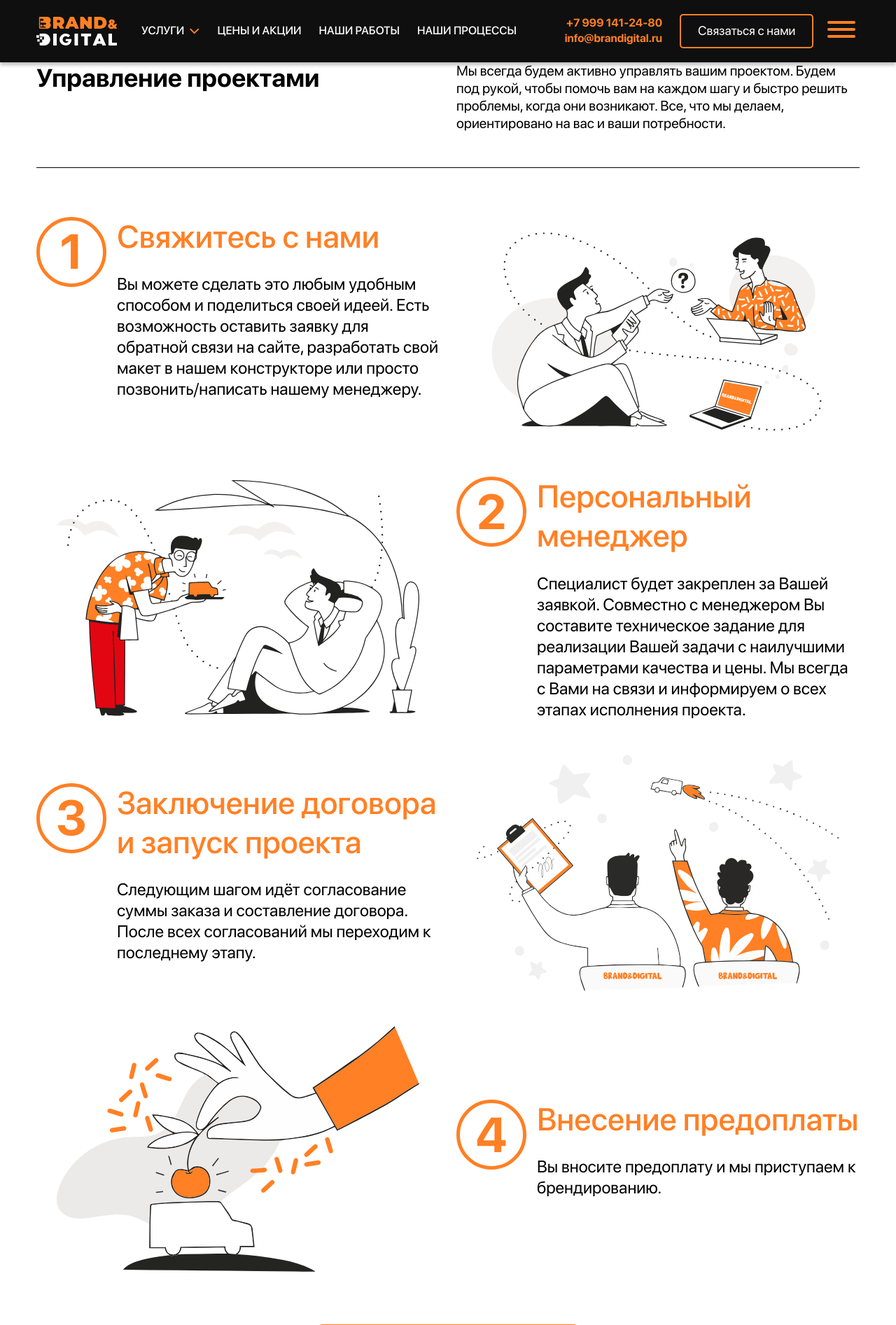
After one commit to acr0matic/brand-digital, a PHP site: page /process-managment.php in a window 1280 px wide. The commit adds this page. Shown: the top 1893 px of the page at 70% size. Run offline with PHP 8.4, Linux system fonts and the light colour scheme; style sheets or scripts are compiled from the project's sources.

Commit message:
feat: страница "Процесс управления"

```diff
--- /dev/null
+++ b/src/process-managment.php
@@ -0,0 +1,137 @@
+<?php include_once('partials/header.php') ?>
+
+<!-- Основной контент -->
+<main>
+  <section id="process" class="process-managment">
+    <div class="container">
+      <div class="process__heading process-heading process-heading--underline">
+        <div class="row">
+          <div class="col-12 col-lg-6">
+            <h2 class="process-heading__title section__title">Управление проектами</h2>
+          </div>
+          <!-- /.col-12 col-lg-6 -->
+
+          <div class="col-12 col-lg-6">
+            <p class="process-heading__text section__text">Мы всегда будем активно управлять вашим проектом. Будем под рукой, чтобы помочь вам на каждом шагу и быстро решить проблемы, когда они возникают. Все, что мы делаем, ориентировано на вас и ваши потребности.</p>
+          </div>
+          <!-- /.col-12 col-lg-6 -->
+        </div>
+        <!-- /.row -->
+      </div>
+      <!-- /.process__heading -->
+
+      <div class="process__content process-content align-items-center">
+        <div class="process-content__wrapper">
+          <div class="row">
+            <div class="col-12 col-lg-6">
+              <div class="process-content__textblock process-textblock">
+                <div class="process-textblock__step">
+                  1
+                </div>
+                <!-- /.process-textblock__step -->
+
+                <div class="process-textblock__wrapper">
+                  <h3 class="process-textblock__title">Свяжитесь с нами</h3>
+                  <p class="process-textblock__text">Вы можете сделать это любым удобным способом и поделиться своей идеей. Есть возможность оставить заявку для обратной связи на сайте, разработать свой макет в нашем конструкторе или просто позвонить/написать нашему менеджеру.</p>
+                </div>
+                <!-- /.process-textblock__wrapper -->
+              </div>
+              <!-- /.process-content__item process-textblock -->
+            </div>
+            <!-- /.col-12 col-lg-6 -->
+
+            <div class="col-12 col-lg-6">
+              <img src="img/page/process/managment/1.svg" alt="" class="process-textblock__image">
+            </div>
+            <!-- /.col-12 col-lg-6 -->
+          </div>
+          <!-- /.row -->
+
+          <div class="row flex-lg-row-reverse align-items-center">
+            <div class="col-12 col-lg-6">
+              <div class="process-content__textblock process-textblock">
+                <div class="process-textblock__step">
+                  2
+                </div>
+                <!-- /.process-textblock__step -->
+
+                <div class="process-textblock__wrapper">
+                  <h3 class="process-textblock__title">Персональный менеджер</h3>
+                  <p class="process-textblock__text">Специалист будет закреплен за Вашей заявкой. Совместно с менеджером Вы составите техническое задание для реализации Вашей задачи с наилучшими параметрами качества и цены. Мы всегда с Вами на связи и информируем о всех этапах исполнения проекта.</p>
+                </div>
+                <!-- /.process-textblock__wrapper -->
+              </div>
+              <!-- /.process-content__item process-textblock -->
+            </div>
+            <!-- /.col-12 col-lg-6 -->
+
+            <div class="col-12 col-lg-6">
+              <img src="img/page/process/managment/2.svg" alt="" class="process-textblock__image">
+            </div>
+            <!-- /.col-12 col-lg-6 -->
+          </div>
+          <!-- /.row -->
+
+          <div class="row align-items-center">
+            <div class="col-12 col-lg-6">
+              <div class="process-content__textblock process-textblock">
+                <div class="process-textblock__step">
+                  3
+                </div>
+                <!-- /.process-textblock__step -->
+
+                <div class="process-textblock__wrapper">
+                  <h3 class="process-textblock__title">Заключение договора <br> и запуск проекта</h3>
+                  <p class="process-textblock__text">Следующим шагом идёт согласование суммы заказа и составление договора. После всех согласований мы переходим к последнему этапу.</p>
+                </div>
+                <!-- /.process-textblock__wrapper -->
+              </div>
+              <!-- /.process-content__item process-textblock -->
+            </div>
+            <!-- /.col-12 col-lg-6 -->
+
+            <div class="col-12 col-lg-6">
+              <img src="img/page/process/managment/3.svg" alt="" class="process-textblock__image">
+            </div>
+            <!-- /.col-12 col-lg-6 -->
+          </div>
+          <!-- /.row -->
+
+          <div class="row flex-lg-row-reverse align-items-center">
+            <div class="col-12 col-lg-6">
+              <div class="process-content__textblock process-textblock">
+                <div class="process-textblock__step">
+                  4
+                </div>
+                <!-- /.process-textblock__step -->
+
+                <div class="process-textblock__wrapper">
+                  <h3 class="process-textblock__title">Внесение предоплаты</h3>
+                  <p class="process-textblock__text">Вы вносите предоплату и мы приступаем к брендированию.</p>
+                </div>
+                <!-- /.process-textblock__wrapper -->
+              </div>
+              <!-- /.process-content__item process-textblock -->
+            </div>
+            <!-- /.col-12 col-lg-6 -->
+
+            <div class="col-12 col-lg-6">
+              <img src="img/page/process/managment/4.svg" alt="" class="process-textblock__image">
+            </div>
+            <!-- /.col-12 col-lg-6 -->
+          </div>
+          <!-- /.row -->
+        </div>
+        <!-- /.process-content__wrapper -->
+
+        <button class="process-content__button button button-primary">Начнём проект</button>
+      </div>
+      <!-- /.process__content -->
+    </div>
+    <!-- /.container -->
+  </section>
+
+  <?php include_once('partials/callback.php') ?>
+</main>
+
+<?php include_once('partials/footer.php') ?>
--- a/src/scss/layout/_layout.scss
+++ b/src/scss/layout/_layout.scss
@@ -35,3 +35,5 @@
 @import "pages/price/price";
 
 @import "pages/portfolio/portfolio";
+
+@import "pages/process/main";
--- /dev/null
+++ b/src/scss/layout/pages/process/_content.scss
@@ -0,0 +1,22 @@
+.process-content {
+  &__button {
+    display: block;
+
+    margin-top: 75px;
+    margin-left: auto;
+    margin-right: auto;
+
+    padding: 25px 75px;
+
+    font-size: 30px;
+
+    @include breakpoint($breakpoint-laptop--medium) {
+      padding: 18px 55px;
+      font-size: 24px;
+    }
+
+    @include breakpoint($breakpoint-tablet--large) {
+      display: none;
+    }
+  }
+}
--- /dev/null
+++ b/src/scss/layout/pages/process/_heading.scss
@@ -0,0 +1,8 @@
+.process-heading {
+  padding-bottom: 50px;
+
+  &--underline {
+    margin-bottom: 70px;
+    border-bottom: 1px solid #000000;
+  }
+}
--- /dev/null
+++ b/src/scss/layout/pages/process/_main.scss
@@ -0,0 +1,6 @@
+@import "process";
+@import "heading";
+@import "content";
+@import "textblock";
+
+@import "type/managment";
--- /dev/null
+++ b/src/scss/layout/pages/process/_process.scss
@@ -0,0 +1,9 @@
+#process {
+
+}
+
+.process {
+  &__heading {
+
+  }
+}
--- /dev/null
+++ b/src/scss/layout/pages/process/_textblock.scss
@@ -0,0 +1,108 @@
+.process-textblock {
+  display: flex;
+  align-items: flex-start;
+
+  &__step {
+    display: flex;
+    flex-shrink: 0;
+    align-items: center;
+    justify-content: center;
+
+    width: 128px;
+    height: 128px;
+
+    margin-right: 15px;
+
+    border-radius: 50%;
+    border: 7px solid $palette-orange;
+
+    font-size: 90px;
+    font-weight: $weight-Bold;
+    color: $text-orange;
+
+    @include breakpoint($breakpoint-laptop--large) {
+      width: 100px;
+      height: 100px;
+
+      border-width: 5px;
+      font-size: 70px;
+    }
+
+    @include breakpoint($breakpoint-laptop--medium) {
+      width: 70px;
+      height: 70px;
+
+      font-size: 40px;
+    }
+
+    @include breakpoint($breakpoint-tablet) {
+      width: 60px;
+      height: 60px;
+
+      font-size: 36px;
+
+      border-width: 3px;
+    }
+
+    @include breakpoint($breakpoint-mobile--large) {
+      margin-right: 7px;
+    }
+
+    @include breakpoint($breakpoint-mobile) {
+      width: 55px;
+      height: 55px;
+
+      font-size: 30px;
+    }
+  }
+
+  &__wrapper {
+  }
+
+  &__title {
+    margin-bottom: 25px;
+    font-size: 45px;
+    font-weight: $weight-Medium;
+
+    color: $text-orange;
+
+    @include breakpoint($breakpoint-laptop--medium) {
+      margin-bottom: 15px;
+      font-size: 30px;
+    }
+
+    @include breakpoint($breakpoint-tablet) {
+      margin-bottom: 10px;
+      font-size: 28px;
+    }
+
+    @include breakpoint($breakpoint-mobile--large) {
+      font-size: 20px;
+    }
+  }
+
+  &__text {
+    font-size: $font-text;
+
+    @include breakpoint($breakpoint-laptop--medium) {
+      font-size: 20px;
+    }
+
+    @include breakpoint($breakpoint-tablet) {
+      font-size: 18px;
+    }
+
+    @include breakpoint($breakpoint-mobile--large) {
+      font-size: 14px;
+    }
+  }
+
+  &__image {
+    width: 90%;
+    margin: 0 auto;
+
+    @include breakpoint($breakpoint-tablet--large) {
+      margin-top: 25px;
+    }
+  }
+}
--- /dev/null
+++ b/src/scss/layout/pages/process/type/_managment.scss
@@ -0,0 +1,11 @@
+.process-managment {
+  .process__content {
+    .row {
+      &:not(:last-child) {
+        @include breakpoint($breakpoint-laptop--large) {
+          margin-bottom: 50px;
+        }
+      }
+    }
+  }
+}
```
Also changed, not shown: src/img/page/process/managment/1.svg (added), src/img/page/process/managment/2.svg (added), src/img/page/process/managment/3.svg (added), src/img/page/process/managment/4.svg (added).
